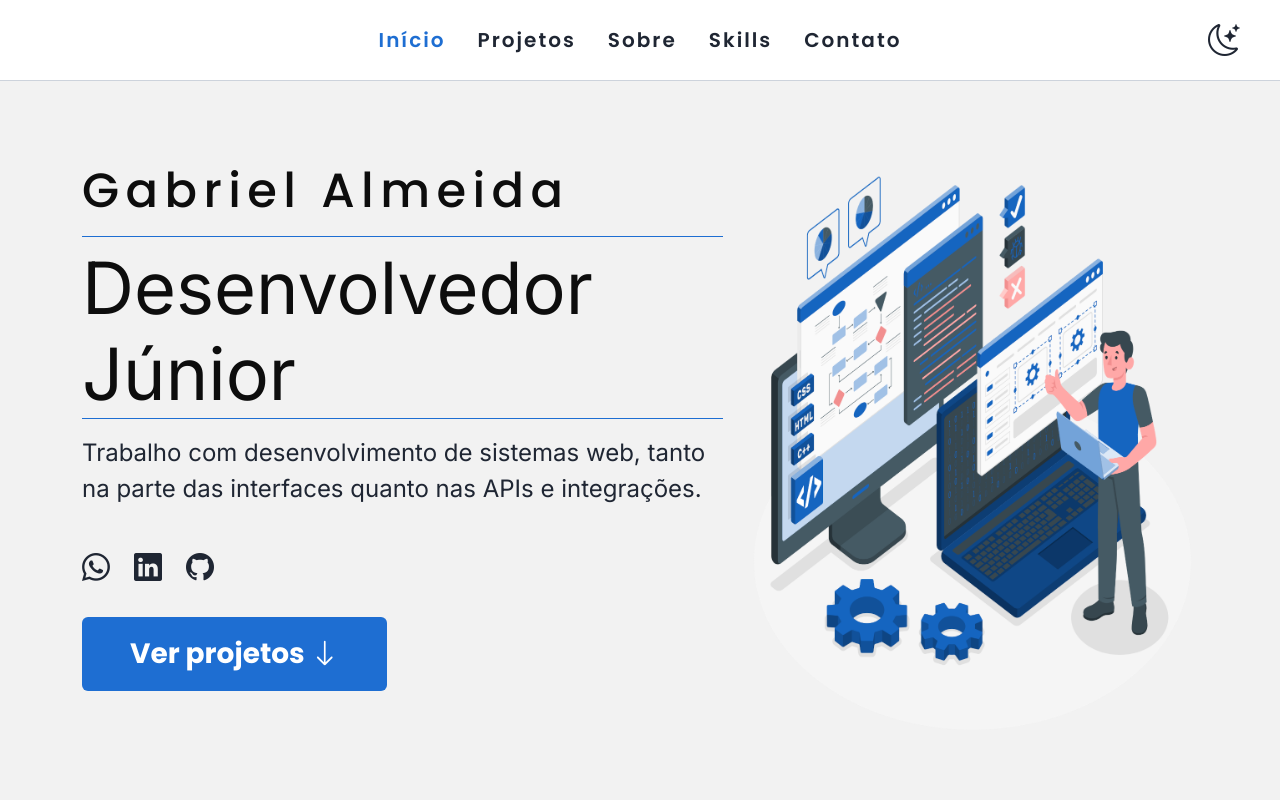
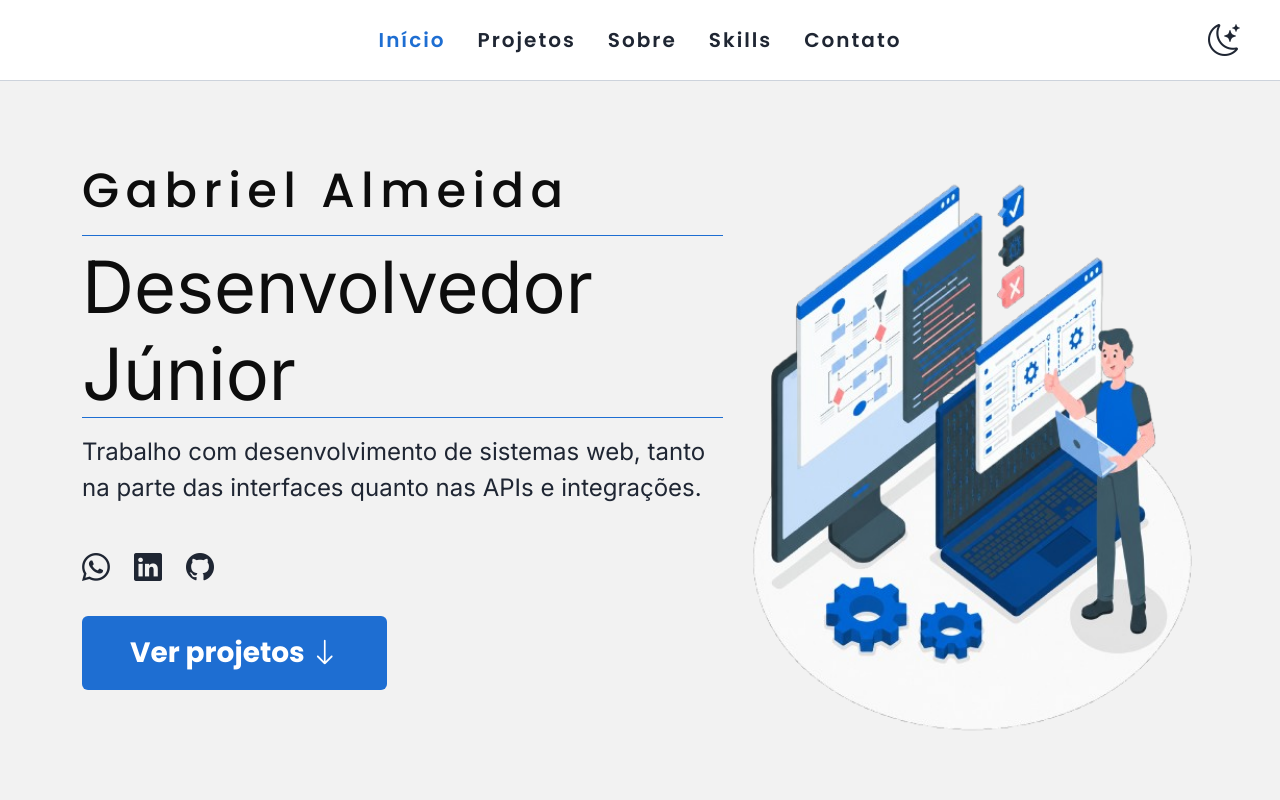
Before and after one commit to GabrielAlmeidaSil/portfolio-gabriel, a plain HTML site: page index.html in a window 1280 px wide. Shown: the top 800 px of the page. Drawn offline with nearby package versions, Linux system fonts and the light colour scheme.

Commit message:
feat: atualizando imagem main

```diff
--- a/index.html
+++ b/index.html
@@ -132,7 +132,7 @@
 
                 <!-- imagem -->
                 <div class="col-12 col-md-5 mt-5">
-                    <img src="img/main/img-main.png" width="540" height="720"
+                    <img src="img/img-main/img-main.png" width="540" height="720"
                         alt="Ilustração de um desenvolvedor segurando um notebook em frente a telas com código"
                         class="img-fluid">
                 </div>
```
Also changed, not shown: img/img-main/img-main.png (added).
